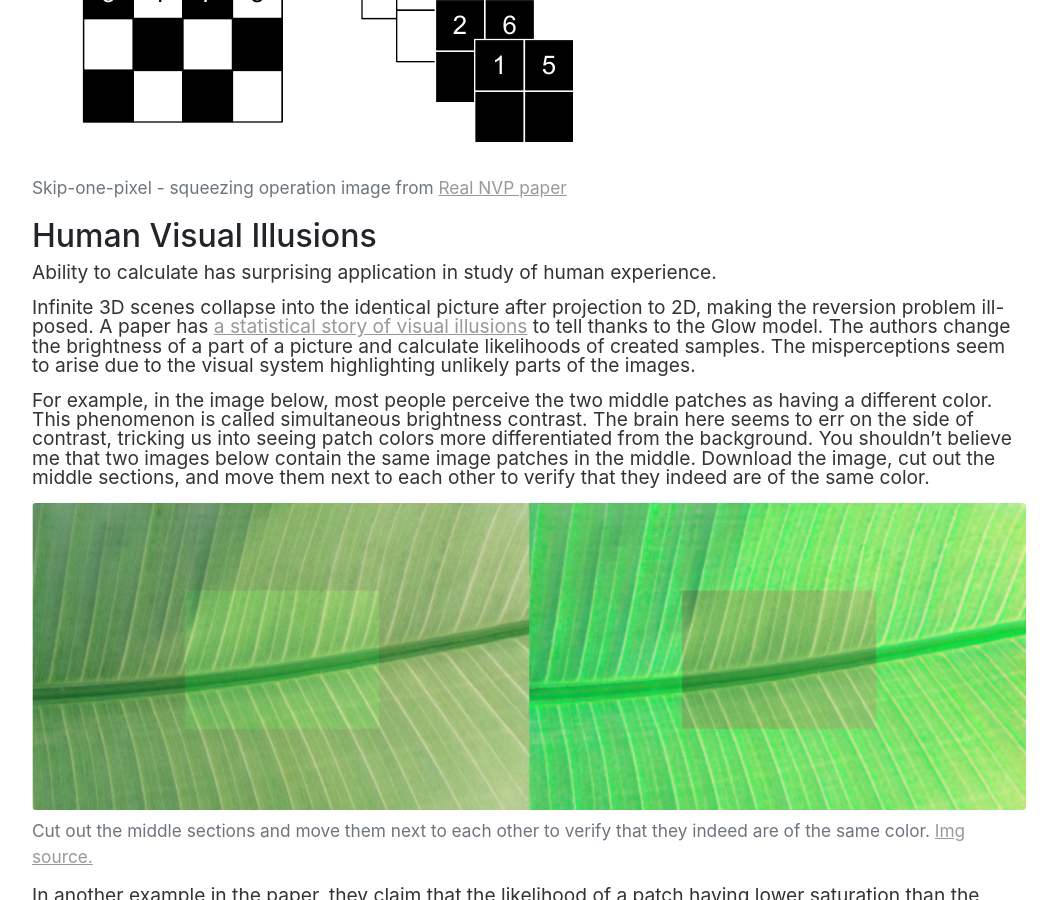
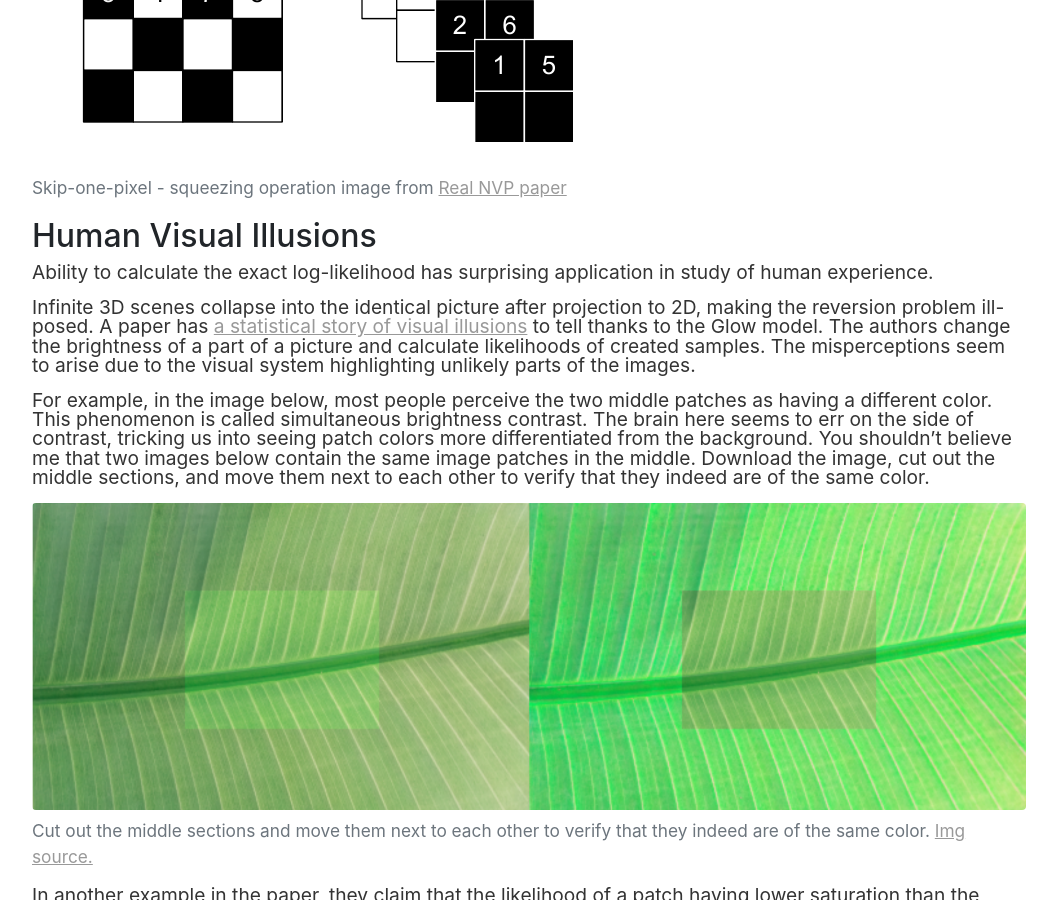
Before and after one commit to vackosar/vackosar.github.io, a Jekyll site: the page built from _posts/2020-06-19-glow-the-representations-must-flow.md, in a window 1280 px wide and 900 px high, scrolled down 2764 px. Shown: the whole window, without its empty margins (111-1168 px from the left). Built offline with Jekyll 4.4.1, drawn with Linux system fonts in a browser that asks for light colours; nearby versions of some CDN libraries; library files that are not in the unit come from our copies; comment, search, counter and statistics services are not loaded.

Commit message:
fix glow

```diff
--- a/_posts/2020-06-19-glow-the-representations-must-flow.md
+++ b/_posts/2020-06-19-glow-the-representations-must-flow.md
@@ -87,7 +87,7 @@ But how do we go from an image to required number of channels for above to make
 
 
 ## Human Visual Illusions
-Ability to calculate has surprising application in study of human experience.
+Ability to calculate the exact log-likelihood has surprising application in study of human experience.
 
 Infinite 3D scenes collapse into the identical picture after projection to 2D, making the reversion problem ill-posed.
 A paper has [a statistical story of visual illusions](https://arxiv.org/pdf/2005.08772v1.pdf) to tell thanks to the Glow model.
```
